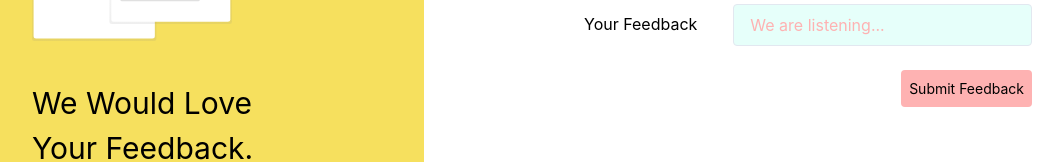
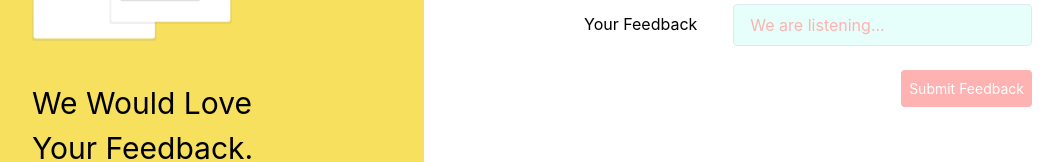
Before and after one commit to WonderfulOlanrewaju/feedback-nlp-frontend, a React (Create React App) app: page / in a window 1280 px wide. Shown: the part 400-562 px from the top of the page, without its empty margins (88-1151 px from the left). Built offline with nearby package versions, Linux system fonts and the light colour scheme.

Commit message:
frontend form button

```diff
--- a/src/components/Form.js
+++ b/src/components/Form.js
@@ -74,7 +74,7 @@ export  const FeedbackForm = ()=> (
                           </div>
                         </div>
                         <div className='my-5 flex justify-end'>
-                          <button className='rounded bg-red-300 text-sm p-2 self-end' type='submit'>Submit Feedback</button>
+                          <button className='rounded bg-red-300 text-sm text-white p-2 self-end' type='submit'>Submit Feedback</button>
                         </div>
                     </Form>
                  )
```
